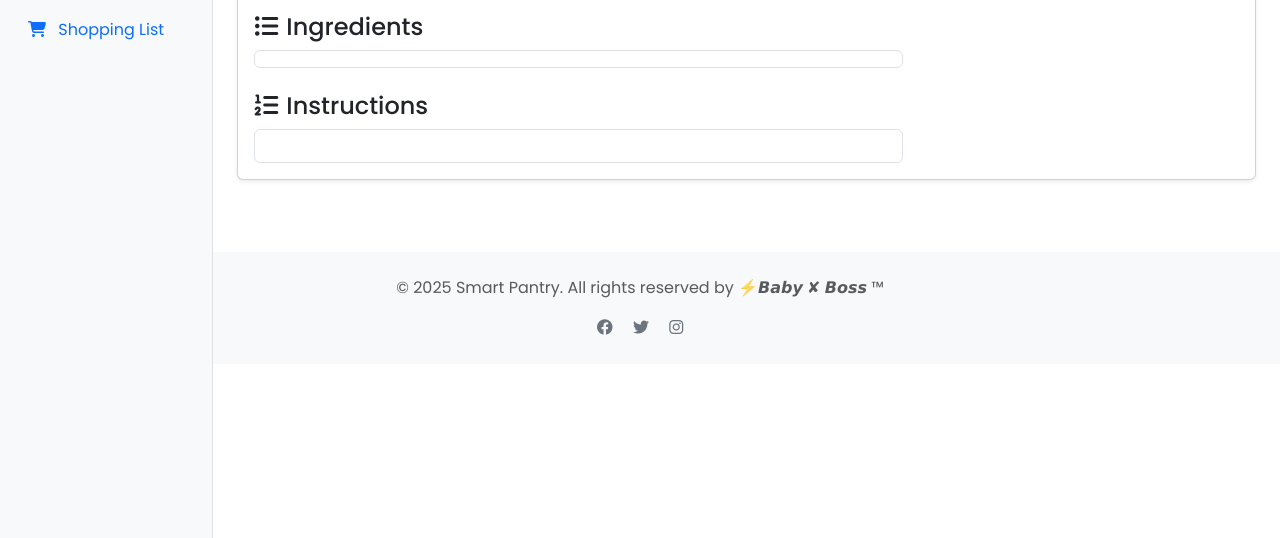
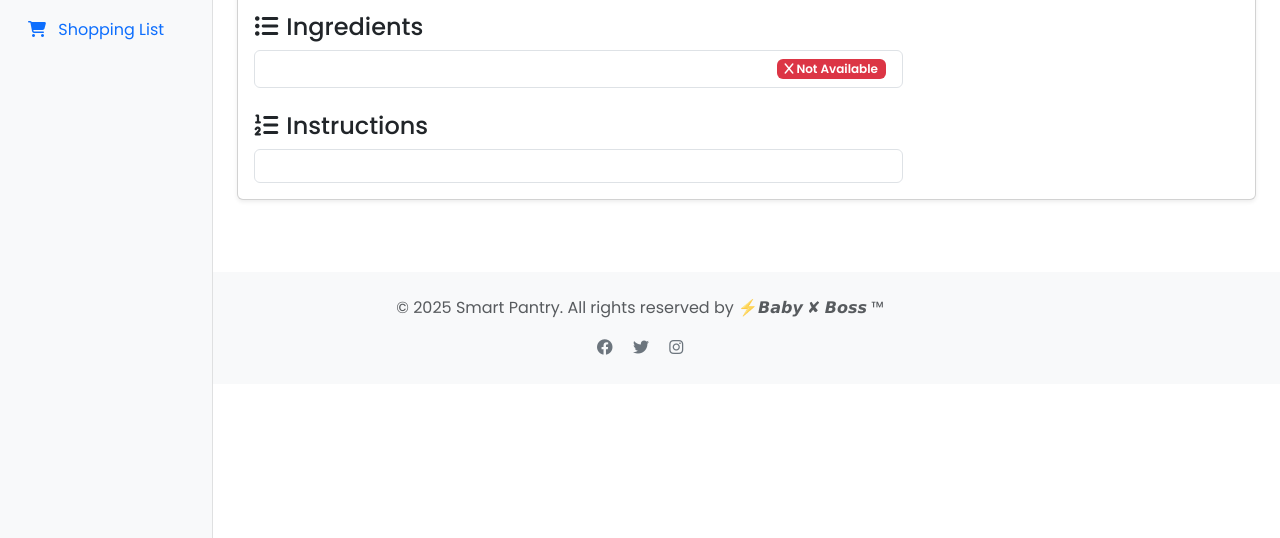
Before and after one commit to tasawaralii/ai-web-hackathon-2025, a PHP site: page /recipe_detail.php in a window 1280 px wide. Shown: the part 262-800 px from the top of the page. Run offline with PHP 8.4, Linux system fonts and the light colour scheme; the visitor is signed in with stand-in values (Sample User, id 1); data that the repository does not hold is empty.

Commit message:
Uploaded the Whole Website

```diff
--- a/recipe_detail.php
+++ b/recipe_detail.php
@@ -68,7 +68,11 @@ $ingredients_list = explode(', ', $recipe['ingredients']);
                                             <span class="badge bg-success float-end">
                                                 <i class="fas fa-check"></i> Available
                                             </span>
-                                        <?php endif; ?>
+                                        <?php else : ?>
+                                            <span class="badge bg-danger float-end">
+                                                <i class="fas fa-x"></i> Not Available
+                                            </span>
+                                        <?php endif ?>
                                     </li>
                                 <?php endforeach; ?>
                             </ul>
```
Also changed, not shown: alerts.php (line endings or trailing spaces), login.php (line endings or trailing spaces), logout.php (line endings or trailing spaces), register.php (line endings or trailing spaces), shopping_list.php (line endings or trailing spaces).
